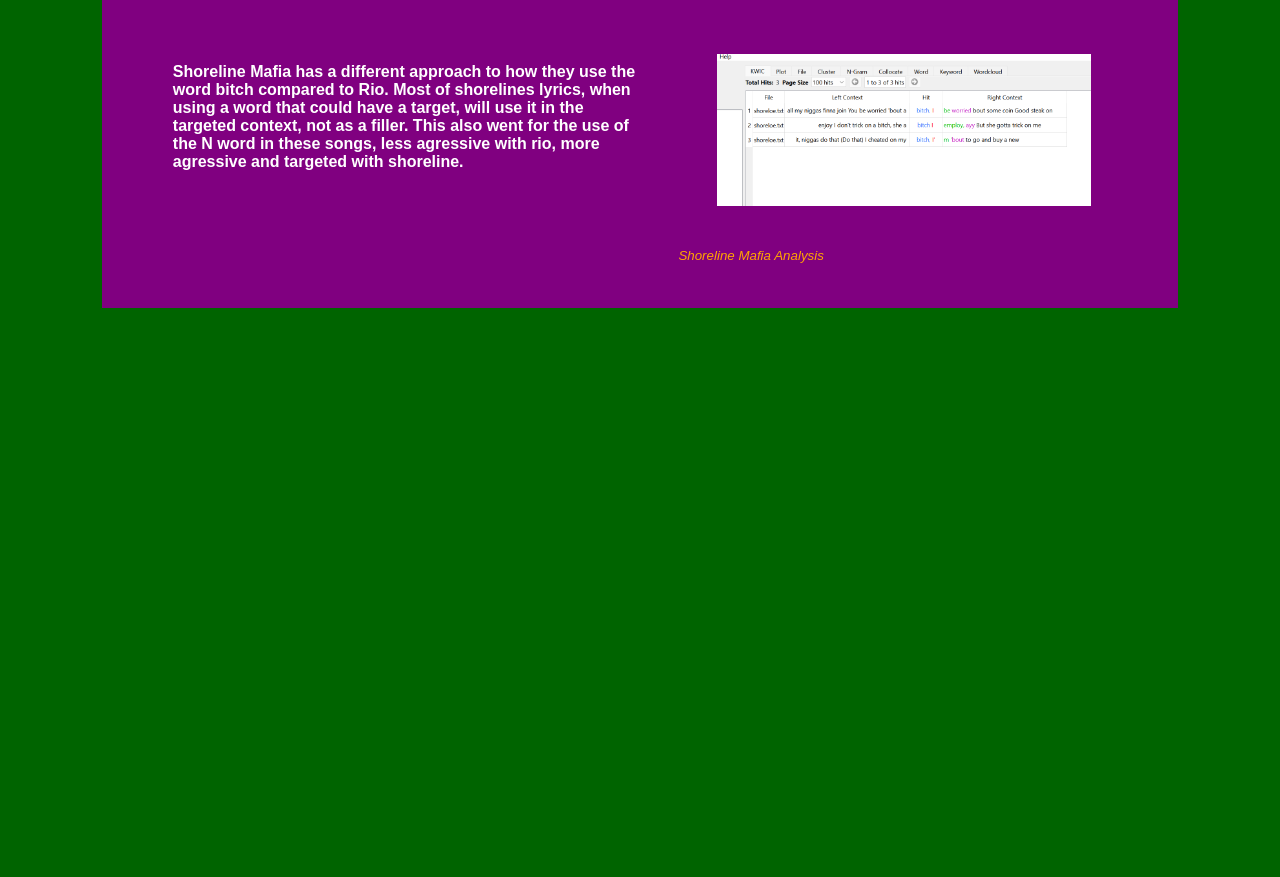
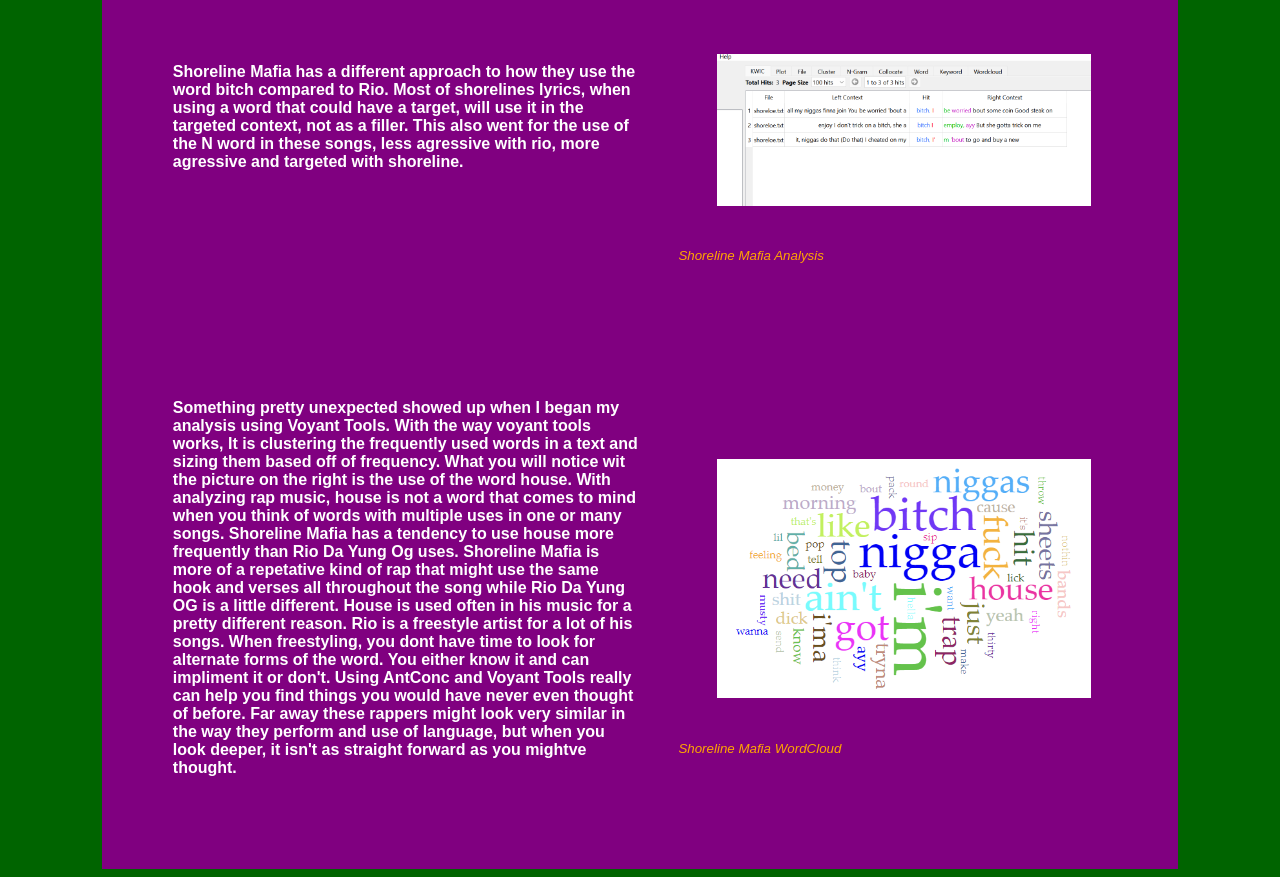
Before and after one commit to justnobl/portfolio, a plain HTML site: page docs/digit2.html in a window 1280 px wide. Shown: the part 1022-1899 px from the top of the page. Before the commit the page ends 1338 px from the top, so only its background shows below. Drawn offline with Linux system fonts and the light colour scheme.

Commit message:
pics formatting and text update

```diff
--- a/docs/digit2.html
+++ b/docs/digit2.html
@@ -56,5 +56,14 @@
                 <figcaption>Shoreline Mafia Analysis</figcaption>
             </figure>
         </section>
+            <section class="gallery" style="background-color:purple;">
+                <h4 class="gallerytext" style="color:White;"> Something pretty unexpected showed up when I began my analysis using Voyant Tools. With the way voyant tools works, It is clustering the frequently used words in a text and sizing them based off of frequency. What you will notice wit the picture on the right is the use of the word house. With analyzing rap music, house is not a word that comes to mind when you think of words with multiple uses in one or many songs. Shoreline Mafia has a tendency to use house more frequently than Rio Da Yung Og uses. Shoreline Mafia is more of a repetative kind of rap that might use the same hook and verses all throughout the song while Rio Da Yung OG is a little different. House is used often in his music for a pretty different reason. Rio is a freestyle artist for a lot of his songs. When freestyling, you dont have time to look for alternate forms of the word. You either know it and can impliment it or don't. Using AntConc and Voyant Tools really can help you find things you would have never even thought of before. Far away these rappers might look very similar in the way they perform and use of language, but when you look deeper, it isn't as straight forward as you mightve thought.
+                </h4>
+
+                <figure>
+                    <img class="photo" src="pics/shorelinewordcloud.png" alt="Shoreline Song Analysis">
+                    <figcaption>Shoreline Mafia WordCloud</figcaption>
+                </figure>
+            </section>
         </section>
     </body>
```
Also changed, not shown: docs/pics/riowordcloud.png (added), docs/pics/shorelinewordcloud.png (added).
